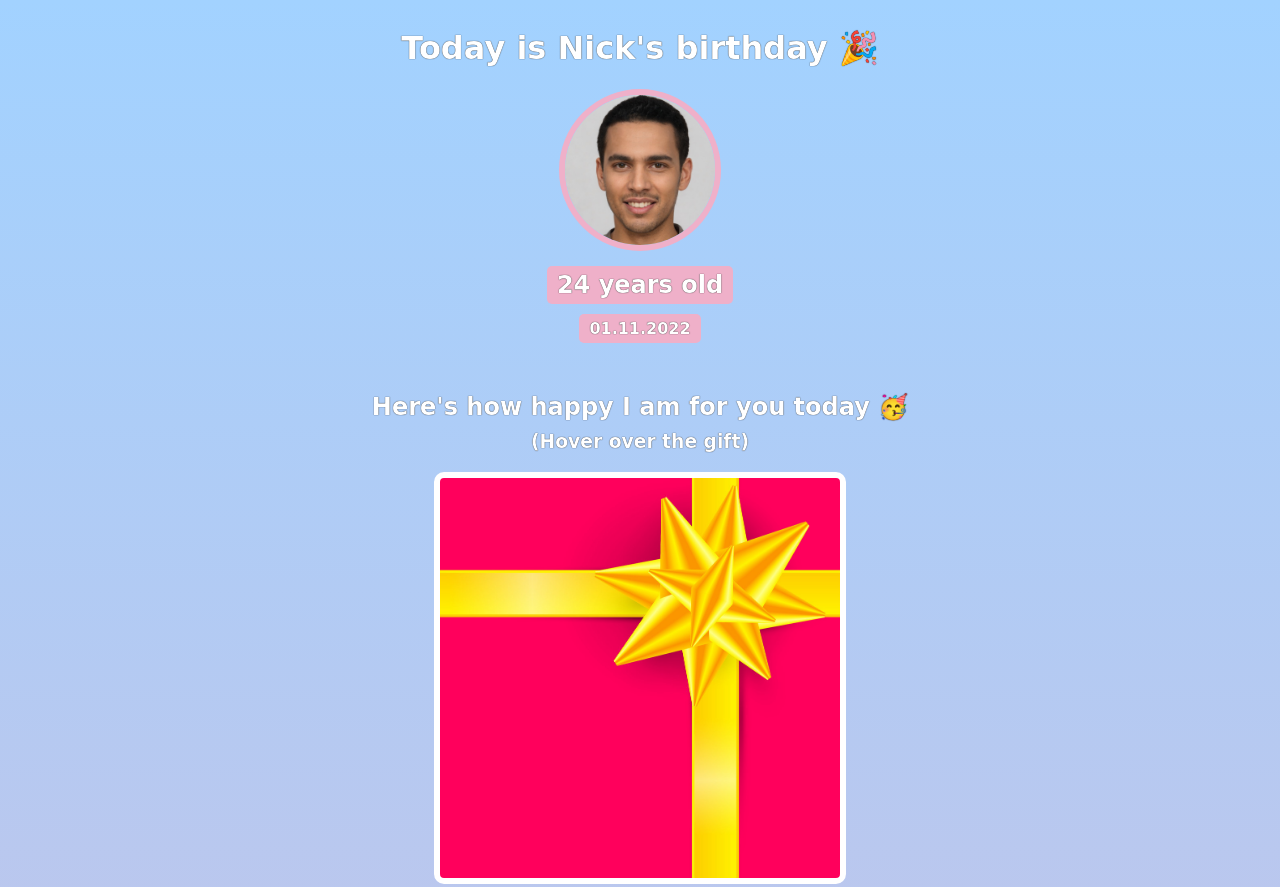
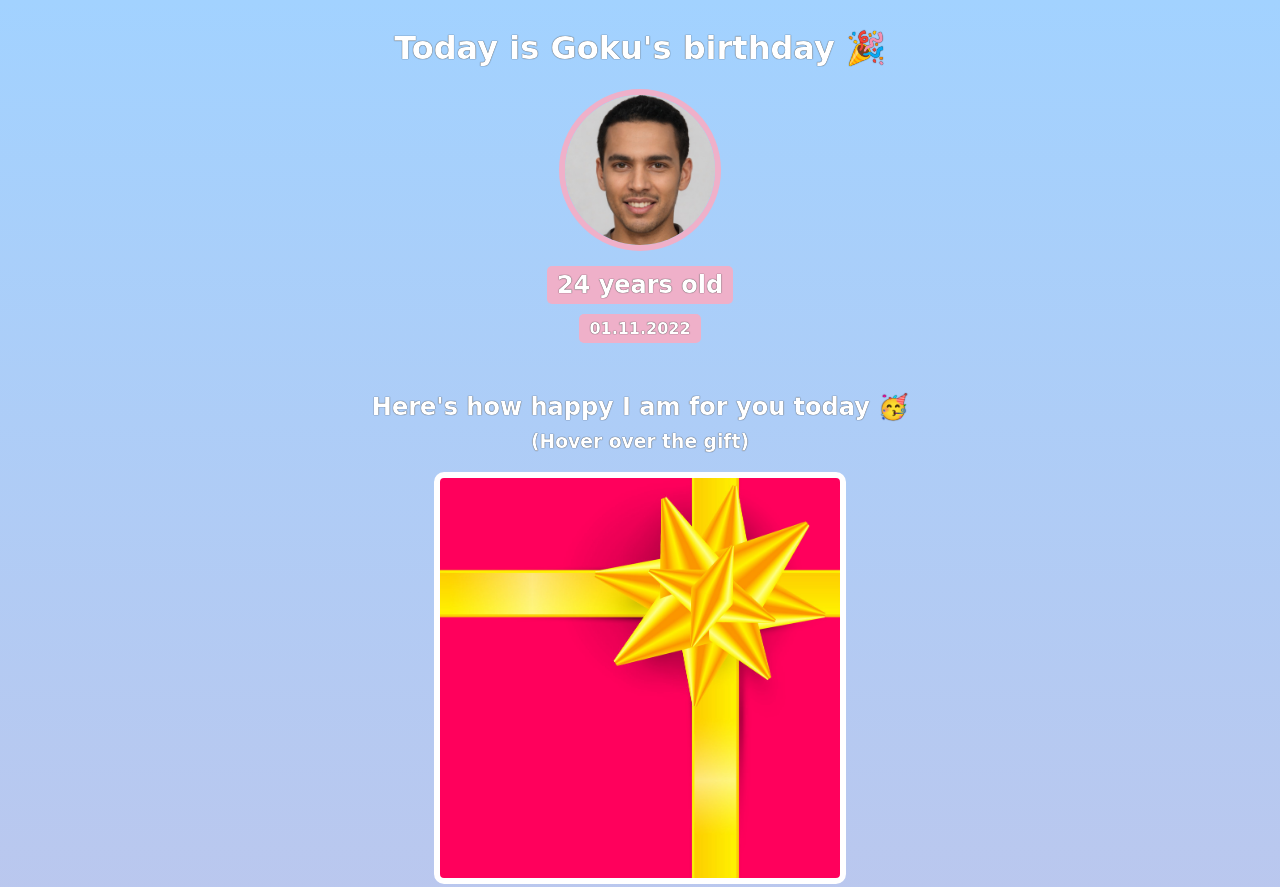
Before and after one commit to Lucky-design388/birthday-gift-site, a plain HTML site: page index.html in a window 1280 px wide. Shown: the top 887 px of the page. Drawn offline with Linux system fonts and the light colour scheme; a web font is replaced by a local one.

Commit message:
Change the name to Goku

```diff
--- a/index.html
+++ b/index.html
@@ -8,7 +8,7 @@
 
     <body>
         <div id="header">
-            <h1>Today is Nick's birthday 🎉</h1>
+            <h1>Today is Goku's birthday 🎉</h1>
             <img id="bff-img" src="images/nick.jpg">
             <h2 id="bday-age">24 years old</h2>
             <h4 id="bday-date">01.11.2022</h4>
```
